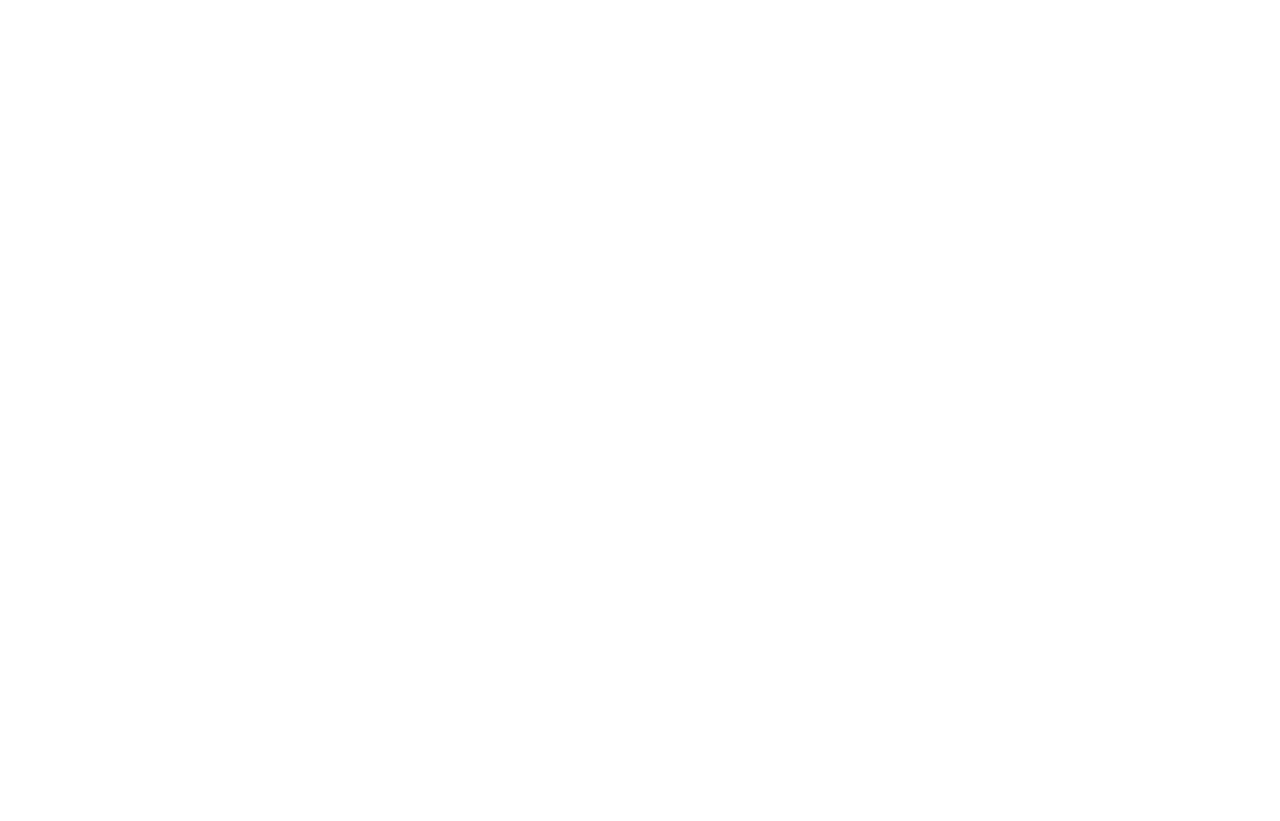
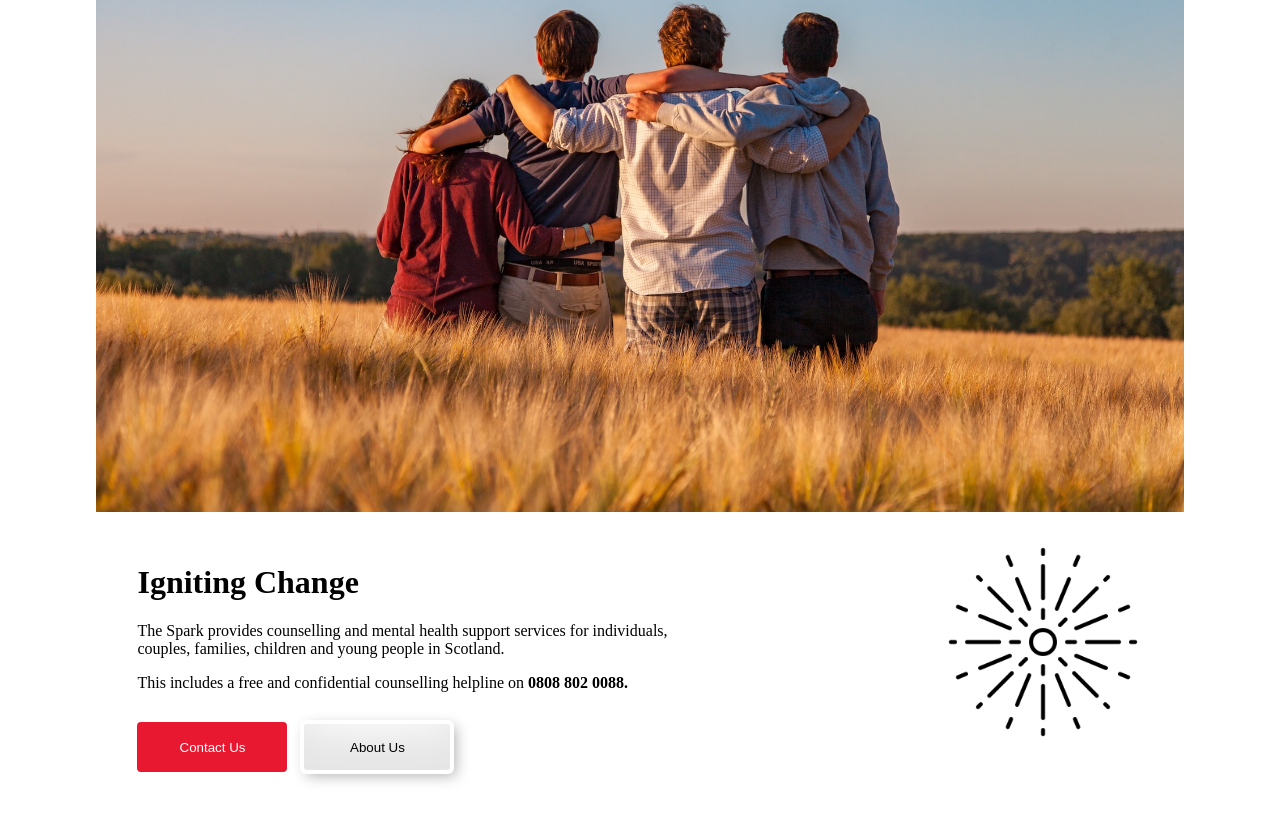
Before and after one commit to gines18/The_Spark, a React (Vite) app: page / in a window 1280 px wide. Shown: the part 303-1124 px from the top of the page. Before the commit the page ends 800 px from the top, so only its background shows below. Built offline with nearby package versions, Linux system fonts and the light colour scheme.

Commit message:
Add Hero and Info components

```diff
--- a/src/App.jsx
+++ b/src/App.jsx
@@ -1,11 +1,15 @@
 import React from "react";
 import Navbar from "./components/Navbar";
+import Hero from "./components/Hero";
+import Info from "./components/Info";
 
 function App() {
 
   return (
     <>
   <Navbar />
+  <Hero />
+  <Info />
 
   </>
 
--- /dev/null
+++ b/src/components/Hero.css
@@ -0,0 +1,9 @@
+#hero_container{
+    display: flex;
+    justify-content: center;
+}
+
+#main_img{
+    width: 85%;
+
+}
--- /dev/null
+++ b/src/components/Hero.jsx
@@ -0,0 +1,15 @@
+import React from 'react'
+import './Hero.css'
+
+function Hero() {
+  return (
+    <>
+    <div id='hero_container'>
+    <img id='main_img' src="./help.jpeg" alt="" />
+    </div>
+
+    </>
+  )
+}
+
+export default Hero
--- /dev/null
+++ b/src/components/Info.css
@@ -0,0 +1,44 @@
+#info_container {
+  display: flex;
+  justify-content: space-around;
+  flex-direction: row;
+  margin-top: 30px;
+  margin-bottom: 50px;
+}
+
+#info_img {
+  width: 200px;
+}
+
+#info_button_contact {
+  margin-top: 30px;
+  margin-right: 15px;
+  width: 150px;
+  height: 50px;
+  background-color: #e71830;
+  color: white;
+  border: 2px solid #e71830;
+  border-radius: 4px;
+  transition: all 0.2s ease-in-out;
+}
+#info_button_about {
+  margin-top: 30px;
+  margin-right: 5px;
+  width: 150px;
+  height: 50px;
+  color: black;
+  background-color: white;
+  border: 2px solid white;
+  box-shadow:
+  inset 0 -3em 3em rgba(0, 0, 0, 0.1),
+  0 0 0 2px rgb(255, 255, 255),
+  0.3em 0.3em 1em rgba(0, 0, 0, 0.3);
+  border-radius: 4px;
+  transition: all 0.2s ease-in-out;
+}
+
+#info_button_contact:hover,
+#info_button_about:hover {
+  transform: scale(1.1);
+  cursor: pointer;
+}
--- /dev/null
+++ b/src/components/Info.jsx
@@ -0,0 +1,33 @@
+import React from "react";
+import "./Info.css";
+
+function Info() {
+  return (
+    <>
+      <div id="info_container">
+        <div>
+          <h1>Igniting Change</h1>
+          <p>
+            The Spark provides counselling and mental health support services
+            for individuals, <br /> couples, families, children and young people in
+            Scotland.
+          </p>
+          <p>
+            This includes a free and confidential counselling helpline on
+            <strong> 0808 802 0088.</strong>
+            <br />
+            <button id="info_button_contact">Contact Us</button>
+            <button id="info_button_about">About Us</button>
+          </p>
+        </div>
+
+
+      <div>
+        <img id="info_img" src="fireworks.png" alt="" />
+      </div>
+      </div>
+    </>
+  );
+}
+
+export default Info;
--- a/src/components/Navbar.jsx
+++ b/src/components/Navbar.jsx
@@ -23,7 +23,7 @@
                     Training
                 </li>
                 <li>
-                    About US
+                    About Us
                 </li>
                 <li id='navbar_button'>
                   Donate
```
Also changed, not shown: public/help.jpeg (added), src/components/Navbar.css (line endings or trailing spaces).
